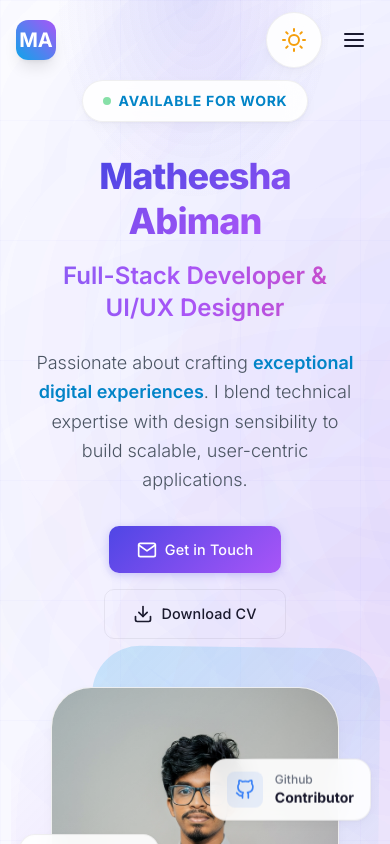
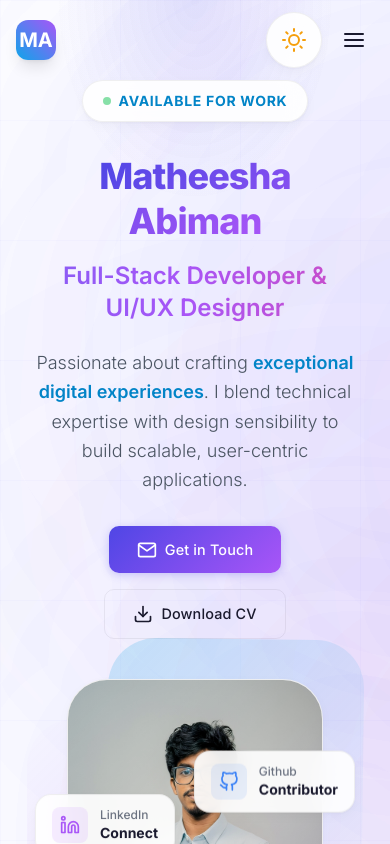
Before and after one commit to Matheesha-Abiman/matheesha_abiman, a Next.js app: page / in a window 390 px wide. Shown: the top 844 px of the page. Built offline with nearby package versions, Linux system fonts and the light colour scheme.

Commit message:
refine: adjust hero profile photo size and layout positioning

```diff
--- a/components/Hero.tsx
+++ b/components/Hero.tsx
@@ -63,7 +63,7 @@ export default function Hero() {
     return (
         <section id="home" className="min-h-screen flex items-center justify-center relative overflow-hidden pt-20">
             <div className="container mx-auto px-4 relative z-10">
-                <div className="flex flex-col lg:flex-row items-center justify-between gap-12 lg:gap-20">
+                <div className="flex flex-col lg:flex-row items-center justify-center gap-10 lg:gap-14 max-w-6xl mx-auto">
                     {/* Left side - Text content */}
                     <motion.div
                         className="flex-1 text-center lg:text-left"
@@ -160,7 +160,7 @@ export default function Hero() {
                         style={{ y: y1 }}
                     >
                         <motion.div
-                            className="relative w-72 h-72 md:w-96 md:h-96 lg:w-[500px] lg:h-[500px]"
+                            className="relative w-64 h-64 md:w-80 md:h-80 lg:w-[360px] lg:h-[360px]"
                             whileHover={{ scale: 1.02 }}
                             transition={{ duration: 0.3 }}
                         >
```
Also changed, not shown: components/Experience.tsx (line endings or trailing spaces).
